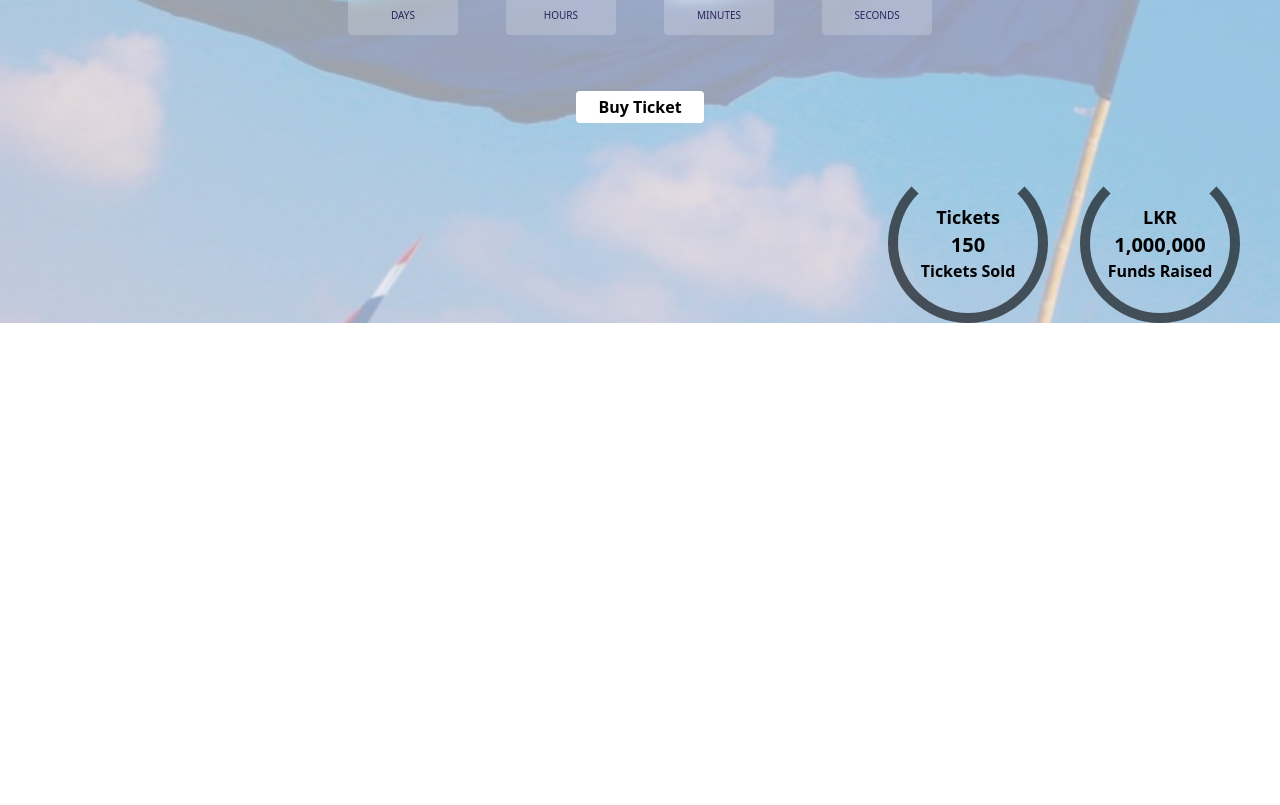
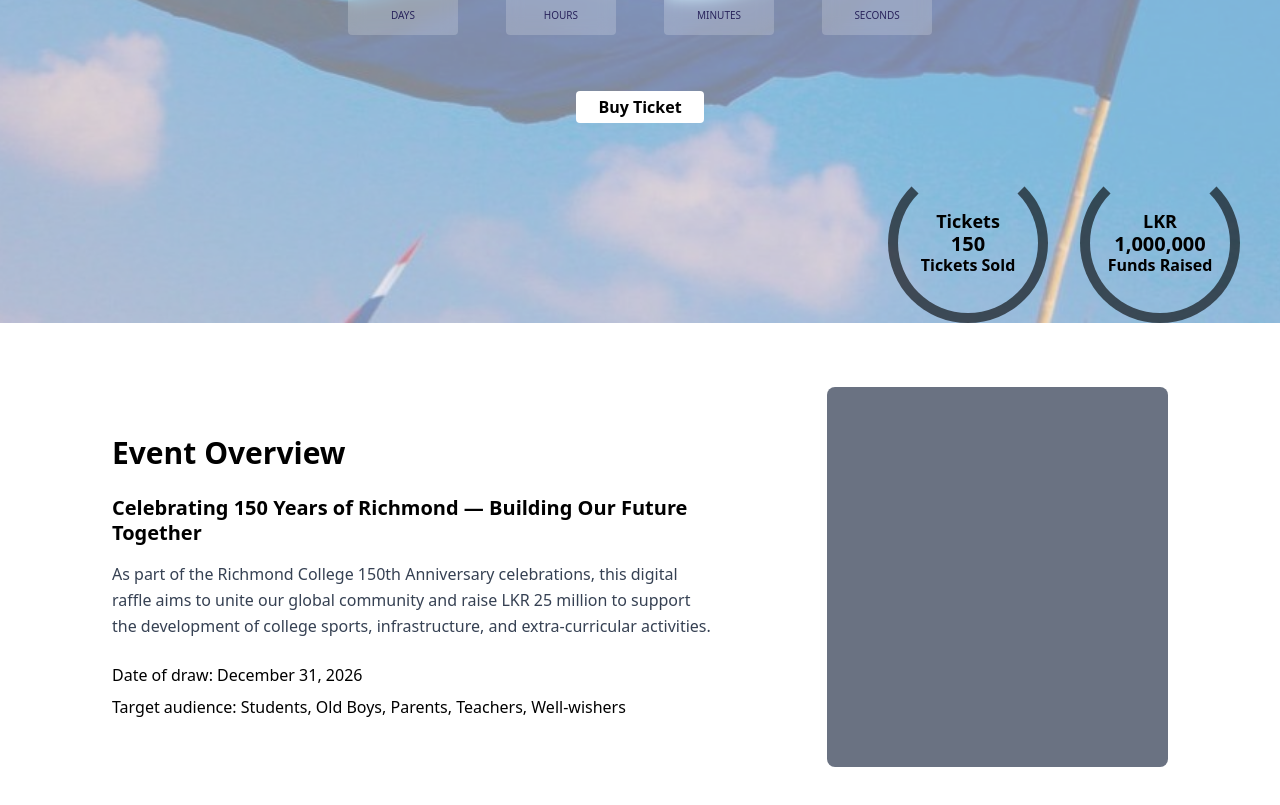
Before and after one commit to BKPASQUAL/richmond-college-raffle-app, a Next.js app: page / in a window 1280 px wide. Shown: the part 559-1364 px from the top of the page. Before the commit the page ends 882 px from the top, so only its background shows below. Built offline with nearby package versions, Linux system fonts and the light colour scheme.

Commit message:
Event over view section

```diff
--- a/app/components/LandingPage.jsx
+++ b/app/components/home/LandingPage.jsx
@@ -127,27 +127,29 @@
           Buy Ticket
         </button>
       </div>
-      <div className="flex  gap-2 sm:gap-6 lg:gap-8 justify-end sm:justify-end px-4 sm:px-6 lg:px-10 mt-6 sm:mt-8 lg:mt-10">
+      <div className="flex gap-2 sm:gap-6 lg:gap-8 justify-end sm:justify-end px-4 sm:px-6 lg:px-10 mt-6 sm:mt-8 lg:mt-10">
         <div className="w-32 h-32 sm:w-36 sm:h-36 lg:w-40 lg:h-40 border-8 sm:border-10 border-[#0000009C] border-t-transparent rounded-full flex justify-center items-center mx-auto sm:mx-0">
           <div className="flex flex-col items-center">
-            <div className="font-semibold text-sm sm:text-base lg:text-lg">
+            <div className="font-semibold text-sm sm:text-base lg:text-lg leading-[1.2]">
               Tickets
             </div>
-            <div className="font-bold text-lg sm:text-xl lg:text-xl">150</div>
-            <div className="font-semibold text-xs sm:text-sm lg:text-base text-center">
+            <div className="font-bold text-lg sm:text-xl lg:text-xl leading-[1.2]">
+              150
+            </div>
+            <div className="font-semibold text-xs sm:text-sm lg:text-base text-center leading-[1.2]">
               Tickets Sold
             </div>
           </div>
         </div>
         <div className="w-32 h-32 sm:w-36 sm:h-36 lg:w-40 lg:h-40 border-8 sm:border-10 border-[#0000009C] border-t-transparent rounded-full flex justify-center items-center mx-auto sm:mx-0">
           <div className="flex flex-col items-center">
-            <div className="font-semibold text-sm sm:text-base lg:text-lg">
+            <div className="font-semibold text-sm sm:text-base lg:text-lg leading-[1.2]">
               LKR
             </div>
-            <div className="font-bold text-lg sm:text-xl lg:text-xl">
+            <div className="font-bold text-lg sm:text-xl lg:text-xl leading-[1.2]">
               1,000,000
             </div>
-            <div className="font-semibold text-xs sm:text-sm lg:text-base text-center">
+            <div className="font-semibold text-xs sm:text-sm lg:text-base text-center leading-[1.2]">
               Funds Raised
             </div>
           </div>
--- /dev/null
+++ b/app/components/home/Overview.jsx
@@ -0,0 +1,40 @@
+export default function Overview() {
+  return (
+    <div className="w-full min-h-[450px] px-4 sm:px-8 md:px-16 lg:px-28 py-8 md:py-16">
+      <div className="h-full flex flex-col lg:flex-row gap-8 lg:gap-0">
+        {/* Content Section */}
+        <div className="w-full lg:w-4/7 py-6 md:py-12">
+          <h1 className="text-xl sm:text-2xl md:text-3xl font-bold">
+            Event Overview
+          </h1>
+          <h2 className="mt-4 md:mt-6 text-base sm:text-lg md:text-xl font-bold leading-tight">
+            Celebrating 150 Years of Richmond — Building Our Future Together
+          </h2>
+          <p className="mt-3 md:mt-4 text-sm sm:text-base text-gray-700 leading-relaxed">
+            As part of the Richmond College 150th Anniversary celebrations, this
+            digital raffle aims to unite our global community and raise LKR 25
+            million to support the development of college sports,
+            infrastructure, and extra-curricular activities.
+          </p>
+          <div className="mt-4 md:mt-6 space-y-2">
+            <p className="text-sm sm:text-base">
+              <span className="font-medium">Date of draw:</span> December 31,
+              2026
+            </p>
+            <p className="text-sm sm:text-base">
+              <span className="font-medium">Target audience:</span> Students,
+              Old Boys, Parents, Teachers, Well-wishers
+            </p>
+          </div>
+        </div>
+
+        {/* Image/Media Section */}
+        <div className="w-full lg:w-3/7 lg:pl-16 xl:pl-28">
+          <div className="bg-gray-500 w-full h-64 sm:h-80 md:h-96 lg:h-full min-h-[250px] rounded-lg">
+            {/* Placeholder for image/media content */}
+          </div>
+        </div>
+      </div>
+    </div>
+  );
+}
--- a/app/page.js
+++ b/app/page.js
@@ -1,14 +1,15 @@
 "use client";
 
 import { useState, useEffect } from "react";
-import Navbar from "./components/Navbar";
-import LandingPage from "./components/LandingPage";
+import Navbar from "./components/home/Navbar";
+import LandingPage from "./components/home/LandingPage";
+import Overview from "./components/home/Overview";
 
 export default function Home() {
-
   return (
+    <div>
       <div className="min-h-screen relative">
-      <div className="absolute inset-0 bg-[url('/Richmond_1st_flag.jpg')] bg-cover bg-center bg-no-repeat opacity-40"></div>
+        <div className="absolute inset-0 bg-[url('/Richmond_1st_flag.jpg')] bg-cover bg-center bg-no-repeat opacity-50"></div>
         <div className="relative z-20">
           <Navbar />
         </div>
@@ -16,5 +17,7 @@
           <LandingPage />
         </div>
       </div>
+      <Overview/>
+    </div>
   );
 }
```
Also changed, not shown: app/components/home/Navbar.jsx (renamed from app/components/Navbar.jsx). Lines whose indentation alone changed are shown as unchanged.
